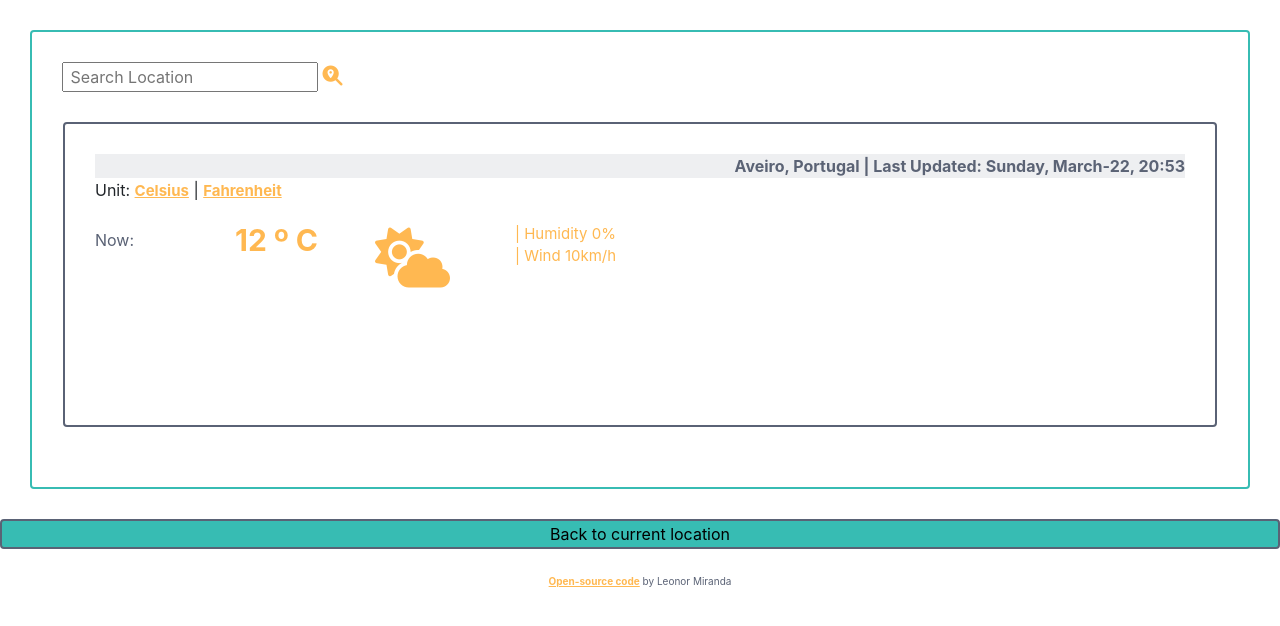
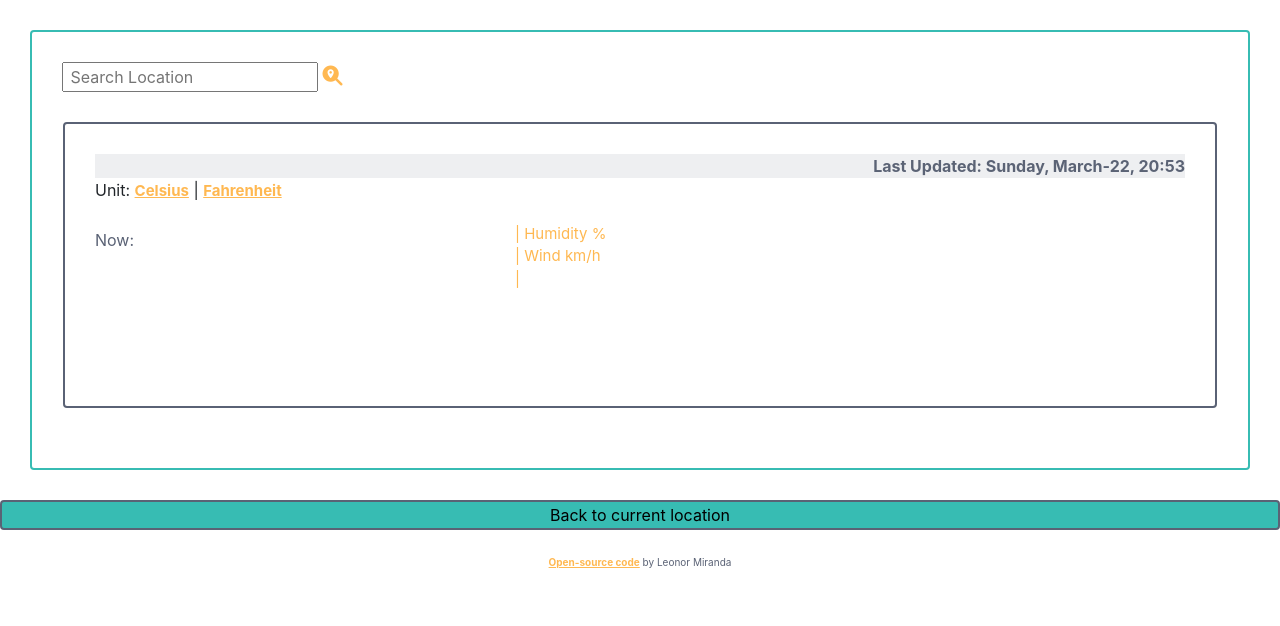
Before and after one commit to leonorsoutomiranda/theweatherproject, a website built with Parcel: page index.html in a window 1280 px wide. Built offline with nearby package versions, Linux system fonts and the light colour scheme.

Commit message:
Minor changes

```diff
--- a/index.html
+++ b/index.html
@@ -21,7 +21,7 @@
       <a class ="search-btn" href="#"><i class="fas fa-search-location"></i></a></form>
         <div class="card card-two">
           <div class="card-body card-body-two">
-            <div class="currentlocation" id="current-location">Aveiro, Portugal</div>
+            <div class="currentlocation" id="current-location"></div>
             <div class="unit">Unit: <a href="#" id="celsius-link">Celsius</a> | <a href="#" id="f-link">Fahrenheit</a></div>
             <container>
               <div class="row">
@@ -33,22 +33,25 @@
               <div class="col-sm"
                 >
                 <div class="currentdegrees" id="temperature">
-                  12 º C
+
                 </div>
 
 
               </div>
               <div class="col-sm"
                 ><p>
-                    <i class="fas fa-cloud-sun" id="icon-today"></i>
+                    <i class="" id="icon-today"></i>
                   </p>
               </div>
               <div class="col-sm"
                 ><div class="currentwindrain">
-                  | Humidity <span id="humidity">0</span>%
+                  | Humidity <span id="humidity"></span>%
                     <br>
                     |
-                    Wind <span id="wind">10</span>km/h
+                    Wind <span id="wind"></span>km/h
+                    <br>
+                    |
+                    <span id="description-weather"></span>
                 </div>
               </div>
               <div class="col-sm"
--- a/src/index.js
+++ b/src/index.js
@@ -1,45 +1,3 @@
-//let weather = {
-//paris: {
-//temp: 19.7,
-//humidity: 80
-//},
-//tokyo: {
-//temp: 17.3,
-//humidity: 50
-//},
-//lisbon: {
-//temp: 30.2,
-//humidity: 20
-//},
-//"san francisco": {
-//temp: 20.9,
-//humidity: 100
-//},
-//moscow: {
-//temp: -5,
-//humidity: 20
-//}
-//};
-
-// write your code here
-//let city = prompt("Enter a city");
-//city = city.toLowerCase();
-
-//if (weather.hasOwnProperty(city)) {
-//let weathercelsius = Math.round(weather[city].temp);
-//let weatherkelvin = Math.round(weather[city].temp * 273.15);
-//alert(
-//`It is currently ${weathercelsius} °C (${weatherkelvin}°F) in ${city} with a humidity of ${
-//   weather[city].humidity
-//}%`
-//);
-//} else {
-//alert(
-//  "Sorry, we know the weather for this city, try going to https://www.google.com/search?q=weather+sydney"
-//);
-//}
-//W4 homework
-
 //Last updated
 let now = new Date();
 let weekdays = now.getDay();
@@ -86,7 +44,7 @@ function currentday(weekday, hour, minute) {
 }
 function displaycurrentday() {
   document.querySelector("#current-location").innerHTML =
-    "Aveiro, Portugal | Last updated: " + currentday(weekday, hour, minute);
+    "Last updated: " + currentday(weekday, hour, minute);
 }
 displaycurrentday();
 
@@ -124,6 +82,7 @@ function displaytemperature(response) {
   let wind = response.data.wind.speed;
   let humidity = response.data.main.humidity;
   let temperature = Math.round(celsiusT);
+  let description = response.data.weather[0].description;
   let myIcon = document.querySelector("#icon-today");
   if (
     response.data.weather[0].icon == "02d" ||
@@ -158,6 +117,7 @@ function displaytemperature(response) {
   document.querySelector("#temperature").innerHTML = temperature + " º C";
   document.querySelector("#wind").innerHTML = wind;
   document.querySelector("#humidity").innerHTML = humidity;
+  document.querySelector("#description-weather").innerHTML = description;
 }
 
 //Display forecast
@@ -234,11 +194,13 @@ function displaycurrentloctemperature(response) {
   celsiusT = response.data.main.temp;
   let wind = response.data.wind.speed;
   let humidity = response.data.main.humidity;
+  let description = response.data.weather[0].description;
   let temperature = Math.round(celsiusT);
   let currentloc = response.data.name;
   document.querySelector("#temperature").innerHTML = temperature + " º C";
   document.querySelector("#wind").innerHTML = wind;
   document.querySelector("#humidity").innerHTML = humidity;
+  document.querySelector("#description-weather").innerHTML = description;
   document.querySelector("#current-location").innerHTML = `
   ${currentloc} | ${currentday(weekday, hour, minute)}`;
   let myIcon = document.querySelector("#icon-today");
--- a/src/styles.css
+++ b/src/styles.css
@@ -81,3 +81,6 @@ button:hover {
 .fa-search-location {
   font-size: 20px;
 }
+#description-weather {
+  text-transform: capitalize;
+}
```
